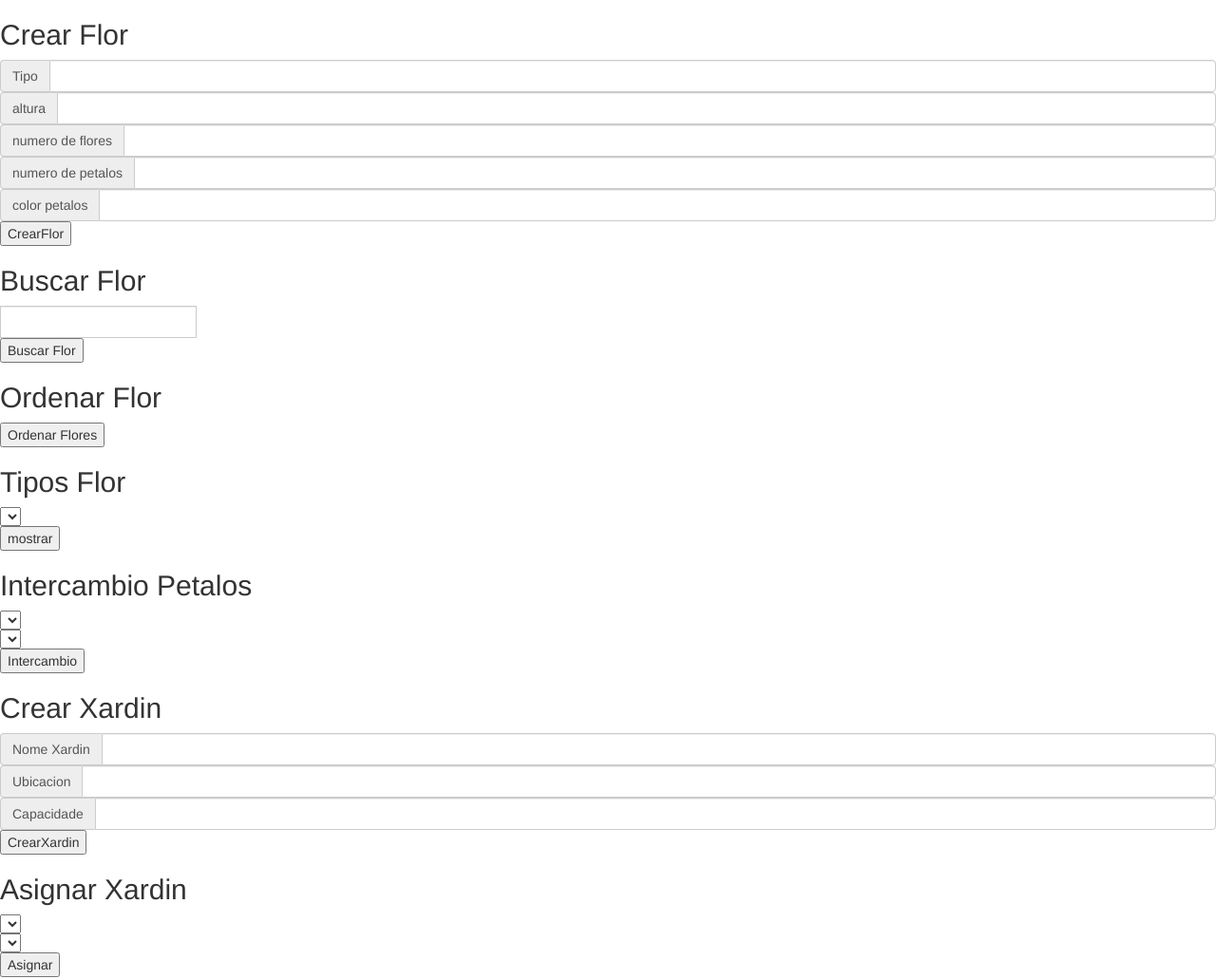
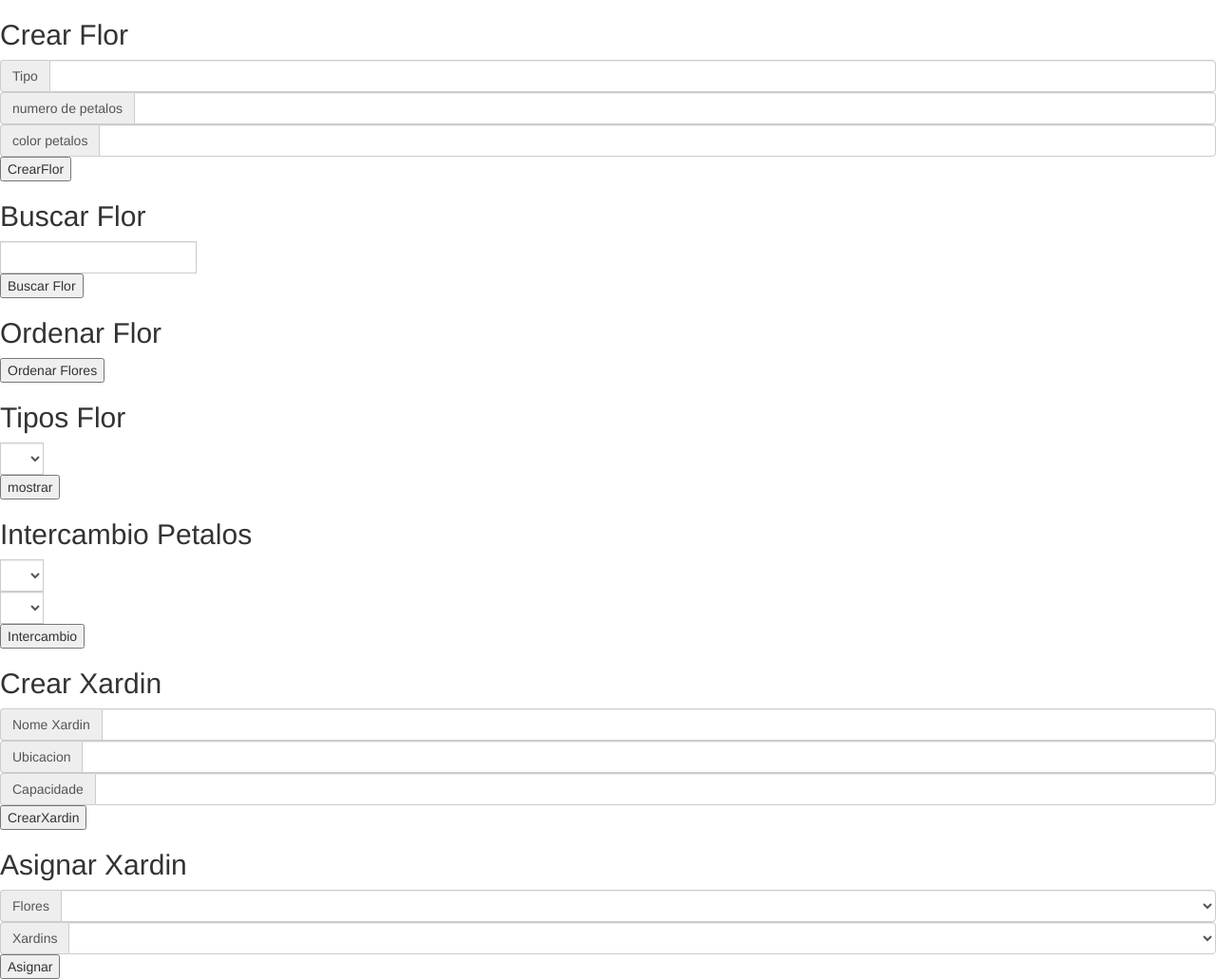
Before and after one commit to AdrianBaqueiro/Ejercicios, a PHP site: page /Ejercicios/dwcs/ejercicioFlores.php in a window 1280 px wide. Shown: the whole page at 95% size. Run offline with PHP 8.4, Linux system fonts and the light colour scheme; lists and menus that the app fills with data are empty.

Commit message:
19/01/2017

```diff
--- a/dwcs/clases/flor.php
+++ b/dwcs/clases/flor.php
@@ -10,11 +10,10 @@
 	    public static $n_flores;
 	    private $xardins = array();
 
-	    function plantar_flor($tipo,$n_petalos,$cor,$altura,$n_flores){
+	    function plantar_flor($tipo,$n_petalos,$cor){
 
 	    	$this->tipo = $tipo;
-	    	$this->altura = $altura;
-	    	$this->n_flores = $n_flores;
+	    	$this->n_flores +=1;
 
 	    	for($i=0;$i<$n_petalos;$i++)
 	    	{
--- a/dwcs/ejercicioFlores.php
+++ b/dwcs/ejercicioFlores.php
@@ -6,9 +6,7 @@
 	$xardins;
 
 	$tipo = isset($_POST['tipo']) ? $_POST['tipo']: null;
-	$altura = isset($_POST['altura']) ? $_POST['altura']: null;
 	$cor = isset($_POST['cor']) ? $_POST['cor']: null;
-	$numFlores = isset($_POST['numFlores']) ? $_POST['numFlores']: null;
 	$numPetalos = isset($_POST['numPetalos']) ? $_POST['numPetalos']: null;
 
 
@@ -101,14 +99,6 @@
 				<input type="text" name="tipo" class="form-control"  />
 			</div>
 			<div  class="input-group">
-				<span class="input-group-addon">altura</span>
-				<input type="text" name="altura" class="form-control"  />
-			</div>
-			<div  class="input-group">
-				<span class="input-group-addon">numero de flores</span>
-				<input type="text" name="numFlores" class="form-control"  />
-			</div>
-			<div  class="input-group">
 				<span class="input-group-addon">numero de petalos</span>
 				<input type="text" name="numPetalos"  class="form-control" />
 			</div>
@@ -116,7 +106,7 @@
 				<span class="input-group-addon">color petalos</span>
 				<input type="text" name="cor"  class="form-control" />
 			</div>
-			<input type="submit" value="CrearFlor" />
+			<input type="submit" value="CrearFlor" class="btn-group" />
 		</form>
 
 		<form method="POST" action="ejercicioFlores.php">
@@ -138,7 +128,7 @@
 		<form method="POST" action="ejercicioFlores.php">
 			<h2>Tipos Flor</h2>
 			<div  class="input-group">
-				<select name="selectMostrar">
+				<select name="selectMostrar" class="form-control">
 					<?php
 						for($i=0;$i<count($flores);$i++)
 						{
@@ -153,7 +143,7 @@
 		<form method="POST" action="ejercicioFlores.php">
 			<h2>Intercambio Petalos</h2>
 			<div  class="input-group">
-				<select name="selectI1">
+				<select name="selectI1" class="form-control">
 					<?php
 						for($i=0;$i<count($flores);$i++)
 						{
@@ -163,7 +153,7 @@
 				</select>
 			</div>
 			<div  class="input-group">
-				<select name="selectI2">
+				<select name="selectI2" class="form-control">
 					<?php
 						for($i=0;$i<count($flores);$i++)
 						{
@@ -197,7 +187,8 @@
 			<h2>Asignar Xardin</h2>
 			<input type="hidden" name="asignarXardin" />
 			<div  class="input-group">
-				<select name="flor">
+				<span class="input-group-addon">Flores</span>
+				<select name="flor" class="form-control">
 					<?php
 						for($i=0;$i<count($flores);$i++)
 						{
@@ -207,7 +198,8 @@
 				</select>
 			</div>
 			<div  class="input-group">
-				<select name="xardin">
+				<span class="input-group-addon">Xardins</span>
+				<select name="xardin" class="form-control">
 					<?php
 						for($i=0;$i<count($xardins);$i++)
 						{
```
